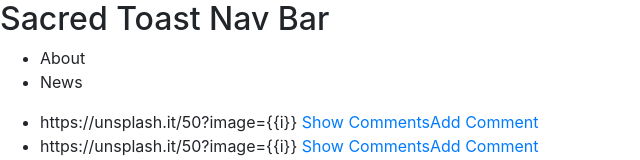
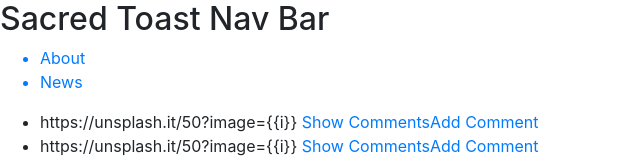
Before and after one commit to rustysandbox/sailor-moo, a React (Create React App) app: page /news in a window 1280 px wide. Shown: the top 160 px of the page, without its empty margins (0-640 px from the left). Built offline with nearby package versions, Linux system fonts and the light colour scheme.

Commit message:
add links to the nav bar via <Link> from react router dom

```diff
--- a/src/components/Nav.js
+++ b/src/components/Nav.js
@@ -1,4 +1,5 @@
 import React, { Component, Fragment } from "react";
+import { Link } from "react-router-dom";
 
 class Nav extends Component {
   render() {
@@ -7,8 +8,12 @@ class Nav extends Component {
         <nav>
           <h2>Sacred Toast Nav Bar</h2>
           <ul>
-            <li>About</li>
-            <li>News</li>
+            <Link to="/About">
+              <li>About</li>
+            </Link>
+            <Link to="/News">
+              <li>News</li>
+            </Link>
           </ul>
         </nav>
       </Fragment>
```
